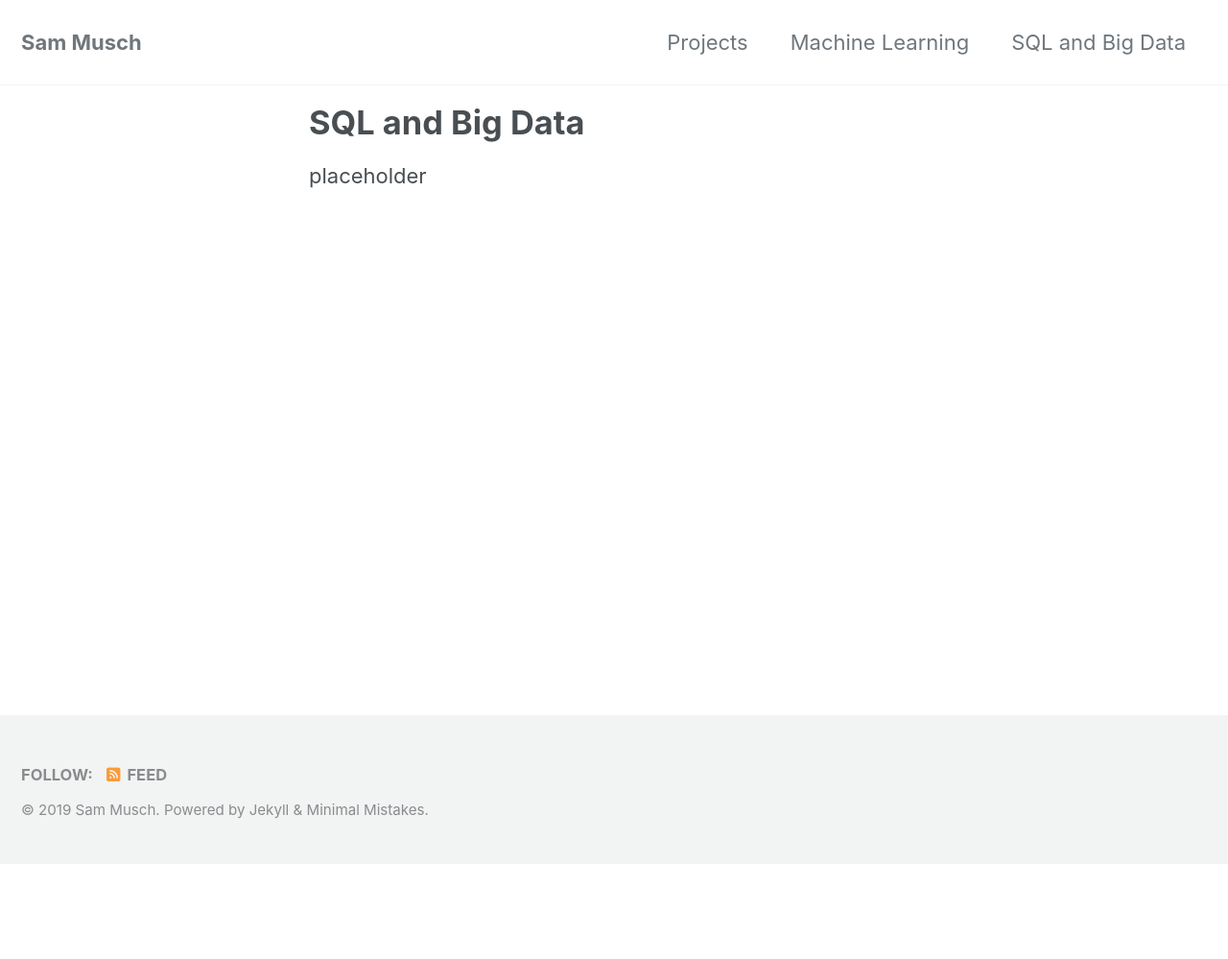
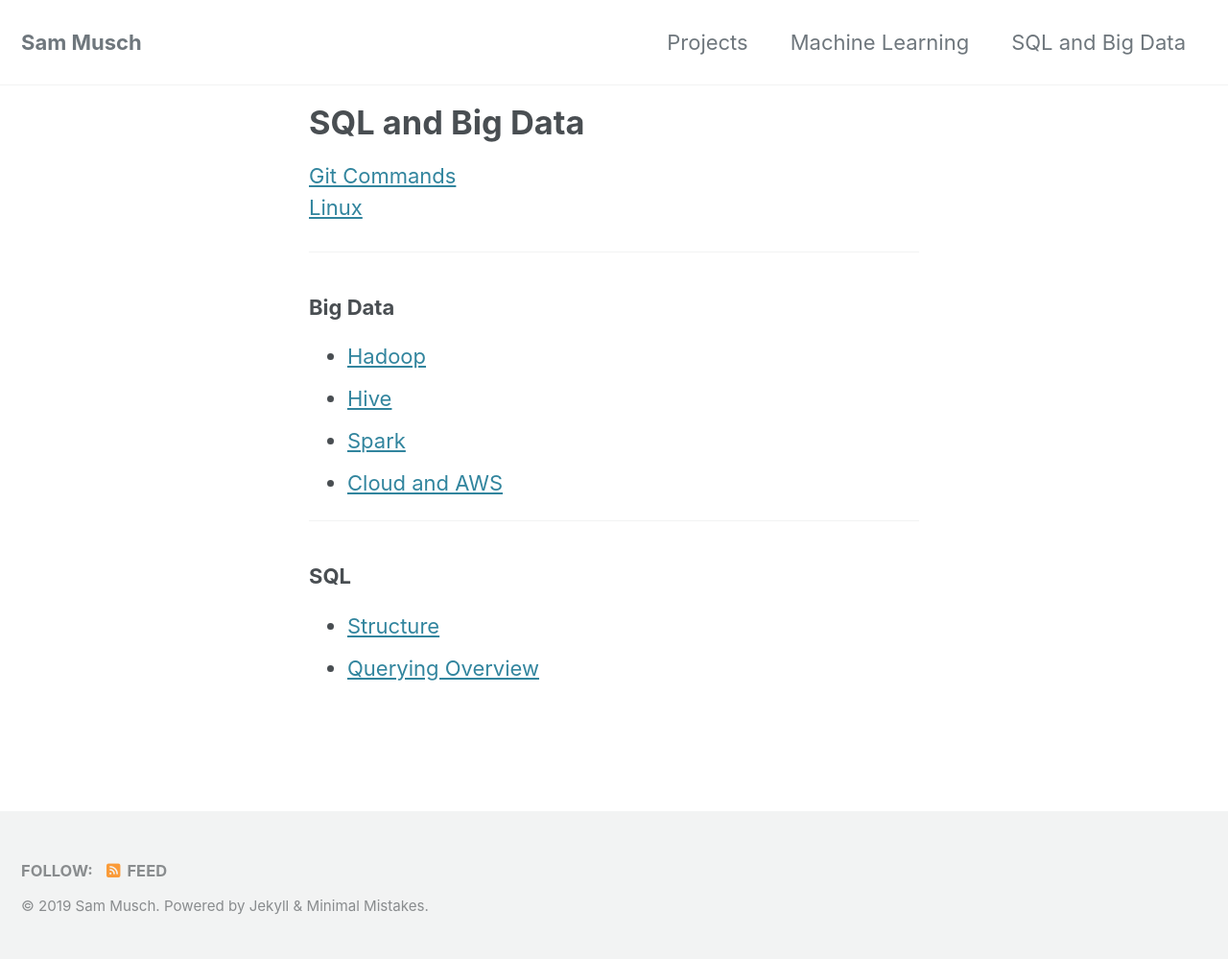
Before and after one commit to SamMusch/SamMusch.github.io, a Jekyll site: the page built from _pages/sql-bigdata.md, in a window 1280 px wide. Shown: the whole page at 96% size. Built offline with Jekyll 4.4.1, drawn with Linux system fonts in a browser that asks for light colours; cached includes are drawn as plain includes; nearby versions of some CDN libraries; before the commit the page ends 900 px from its top, so only the background shows below that.

Commit message:
Add files via upload

```diff
--- a/_pages/sql-bigdata.md
+++ b/_pages/sql-bigdata.md
@@ -4,4 +4,22 @@ permalink: /sql/
 title: "SQL and Big Data"
 ---
 
-placeholder
+
+[Git Commands](https://github.com/SamMusch/SQL-and-Big-Data/blob/master/Git.md)
+[Linux](https://github.com/SamMusch/SQL-and-Big-Data/blob/master/Linux.ipynb)
+
+---
+
+### Big Data
+
+- [Hadoop](https://github.com/SamMusch/SQL-and-Big-Data/tree/master/Linux%20and%20Hadoop)
+- [Hive](https://github.com/SamMusch/SQL-and-Big-Data/tree/master/Hive)
+- [Spark](https://github.com/SamMusch/SQL-and-Big-Data/tree/master/Spark)
+- [Cloud and AWS](https://github.com/SamMusch/SQL-and-Big-Data/blob/master/Cloud%20and%20AWS.ipynb)
+
+---
+
+### SQL
+
+- [Structure](https://github.com/SamMusch/SQL-and-Big-Data/blob/master/1_-_Setup.md)
+- [Querying Overview](https://github.com/SamMusch/SQL-and-Big-Data/blob/master/2_-_Querying.md)
```
